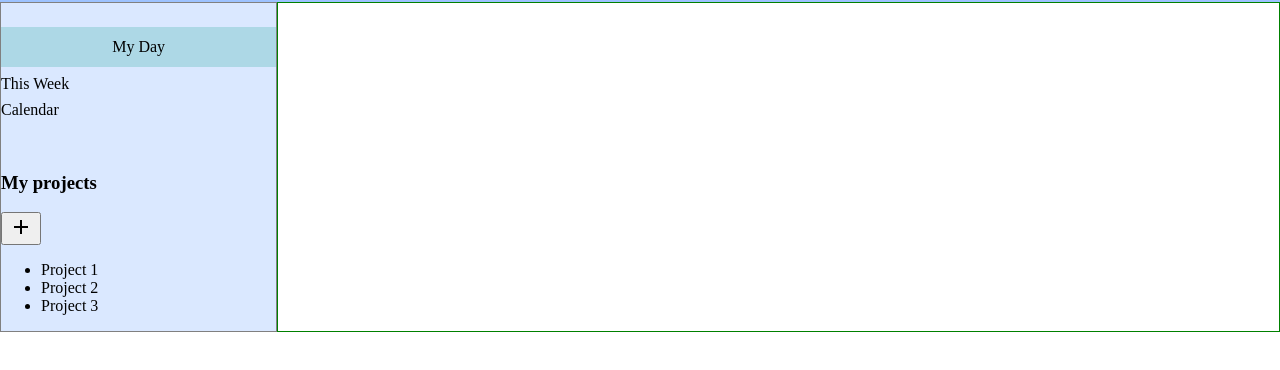
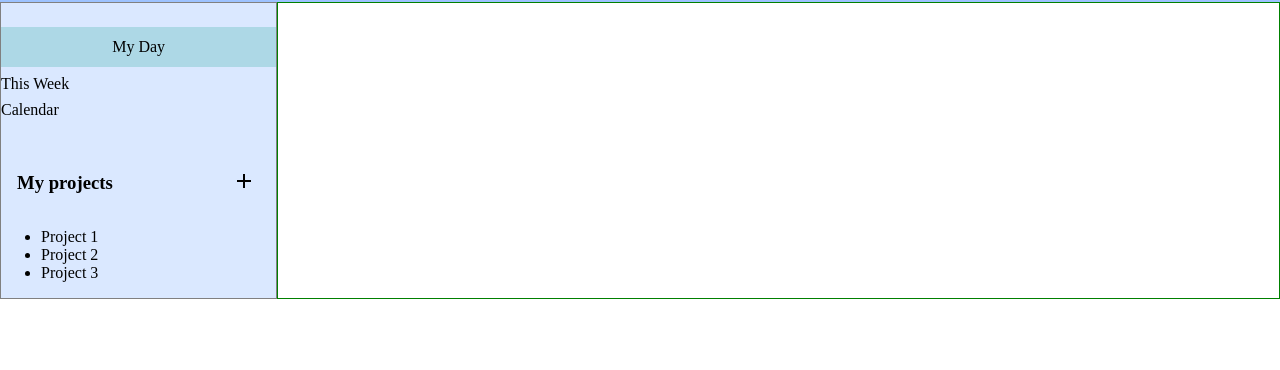
Before and after one commit to tomason182/todo-list, a website built with webpack: page src/index.html in a window 1280 px wide. Shown: the part 48-418 px from the top of the page. Built offline with nearby package versions, Linux system fonts and the light colour scheme.

Commit message:
add style to project container
add display flex to project container and style add project button

```diff
--- a/src/styles.css
+++ b/src/styles.css
@@ -70,3 +70,19 @@ header {
     align-items: center;
     padding: 1rem 2rem;
 }
+
+.project-container-header {
+    display: flex;
+    justify-content: space-between;
+    align-items: center;
+    padding: 0 1rem;
+}
+
+.add-project-button {
+    padding: 0;
+    width: 2rem;
+    height: 2rem;
+    border: none;
+    background: none;
+    cursor:pointer;
+}
```
